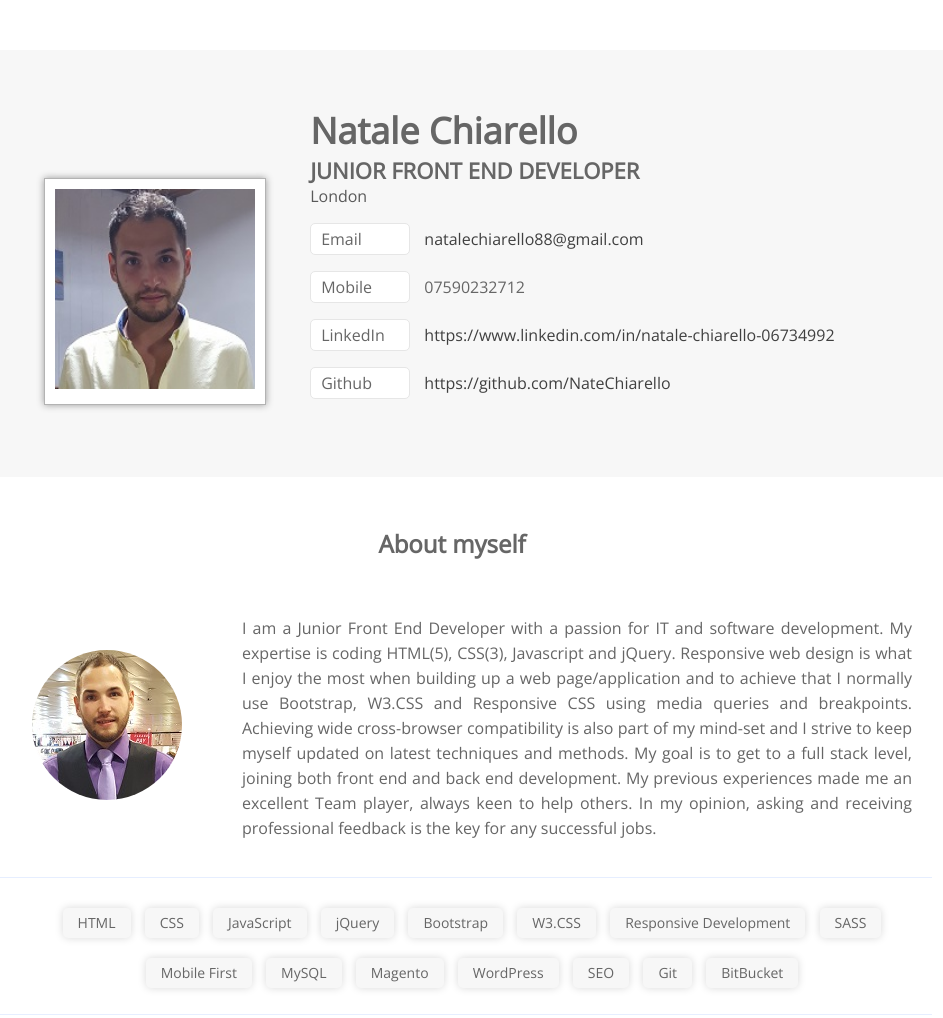
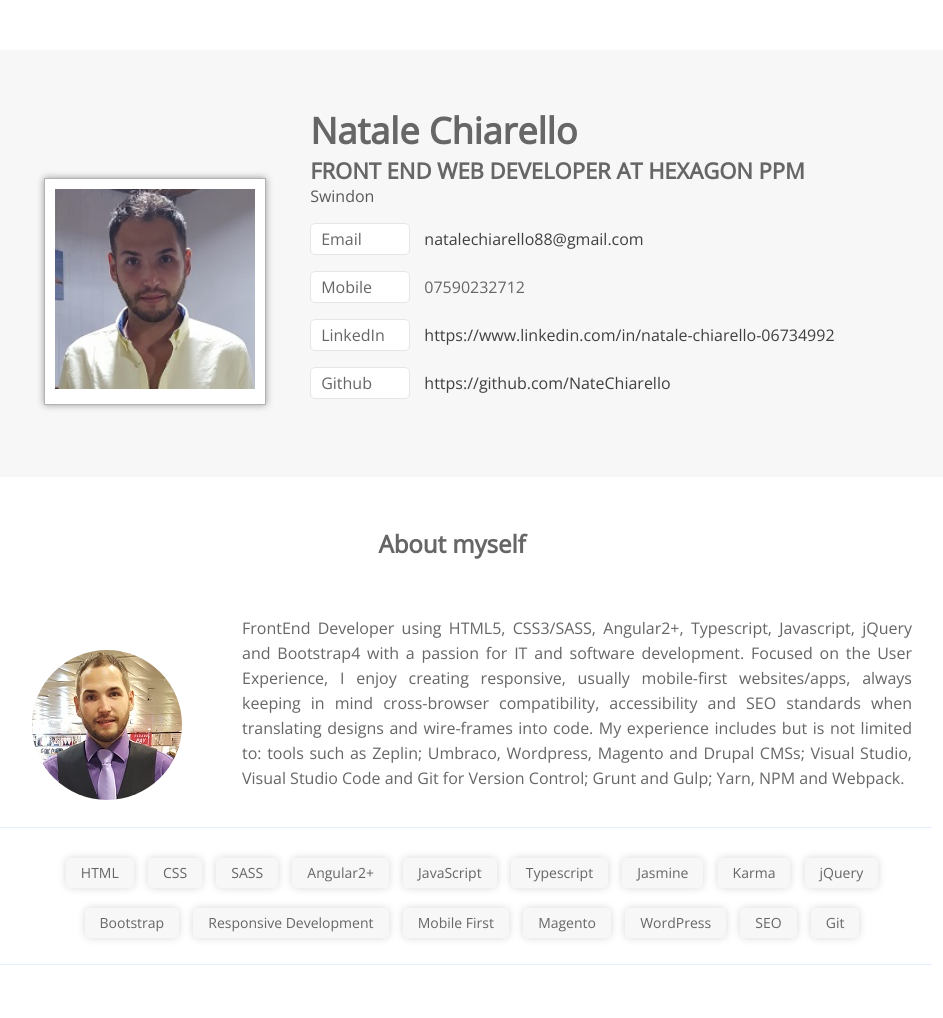
Before and after one commit to natechiarello/CV, a plain HTML site: page index.html in a window 1280 px wide. Shown: the top 1018 px of the page, without its empty margins (188-1131 px from the left). Drawn offline with nearby package versions, Linux system fonts and the light colour scheme.

Commit message:
Update index.html

```diff
--- a/index.html
+++ b/index.html
@@ -20,8 +20,8 @@
 						</figure>
 						<section class="cv-contacts">
 							<h1 class="name-header">Natale Chiarello</h1>
-							<h2 class="title-header">Junior Front End Developer</h2>
-							<p class="city-header">London</p>
+							<h2 class="title-header">Front End Web Developer at Hexagon PPM</h2>
+							<p class="city-header">Swindon</p>
 							<article class="personal-info">
 								<p><span class="term">Email</span> <span class="def" title="Send me an email"><a href="mailto:natalechiarello88@gmail.com">natalechiarello88@gmail.com</a></span></p>
 								<p><span class="term">Mobile</span> <span class="def" title="07590232712">07590232712</span></p>
@@ -40,31 +40,27 @@
 							<img src="images/me2.jpg" alt="Picture of Natale Chiarello" />
 						</figure>
 						<p class="cv-description-paragraph">
-						I am a Junior Front End Developer with a passion for IT and software development. My expertise is coding HTML(5), CSS(3), Javascript and jQuery.
-						Responsive web design is what I enjoy the most when building up a web page/application and to achieve that I normally use Bootstrap, W3.CSS and Responsive CSS
-						using media queries and breakpoints. Achieving wide cross-browser compatibility is also part of my mind-set and I strive to keep myself updated on latest techniques
-						and methods. My goal is to get to a full stack level, joining both front end and back end development.
-						My previous experiences made me an excellent Team player, always keen to help others. In my opinion, asking and receiving professional feedback is the key for
-						any successful jobs.
+						FrontEnd Developer using HTML5, CSS3/SASS, Angular2+, Typescript, Javascript, jQuery and Bootstrap4 with a passion for IT and software development. Focused on the User Experience, I enjoy creating responsive, usually mobile-first websites/apps, always keeping in mind cross-browser compatibility, accessibility and SEO standards when translating designs and wire-frames into code. My experience includes but is not limited to: tools such as Zeplin; Umbraco, Wordpress, Magento and Drupal CMSs; Visual Studio, Visual Studio Code and Git for Version Control; Grunt and Gulp; Yarn, NPM and Webpack.
 						</p>
 					</section>
 					<section class="cv-skills">
 						<ul class="cv-skills-list center">
 							<li>HTML</li>
 							<li>CSS</li>
+							<li>SASS</li>
+							<li>Angular2+</li>
 							<li>JavaScript</li>
+							<li>Typescript</li>
+							<li>Jasmine</li>
+							<li>Karma</li>
 							<li>jQuery</li>
 							<li>Bootstrap</li>
-							<li>W3.CSS</li>
 							<li>Responsive Development</li>
-							<li>SASS</li>
 							<li>Mobile First</li>
-							<li>MySQL</li>
 							<li>Magento</li>
 							<li>WordPress</li>
 							<li>SEO</li>
 							<li>Git</li>
-							<li>BitBucket</li>
 						</ul>
 					</section>
 					<section class="cv-experience">
@@ -111,6 +107,12 @@
 						<article>
 							<h3 class="center">Courses</h3>
 							<ul class="cv-courses-list">
+								<li><span class="strong">Udemy</span></li>
+								<li>The Complete Angular Course: Beginner to Advanced</li>
+								&nbsp;
+								<li><span class="strong">Udemy</span></li>
+								<li>Testing Angular 4 (previously Angular 2) with Jasmine</li>
+								&nbsp;
 								<li><span class="strong">Khanacademy</span> - <i>www.khanacademy.org</i></li>
 								<li>HTML5, CSS3, Javascript and MySQL</li>
 								&nbsp;
@@ -127,7 +129,7 @@
 								<li><span class="strong">English</span> - Full Professional Proficiency</li>
 								<li><span class="strong">Italian</span> - Native Proficiency</li>
 								<li><span class="strong">Spanish</span> - Full Professional Proficiency</li>
-								<li><span class="strong">French</span> - Professional Working Proficiency</li>
+								<li><span class="strong">French</span> - Limited working proficiency</li>
 							</ul>
 						</article>
 					</section>
```
